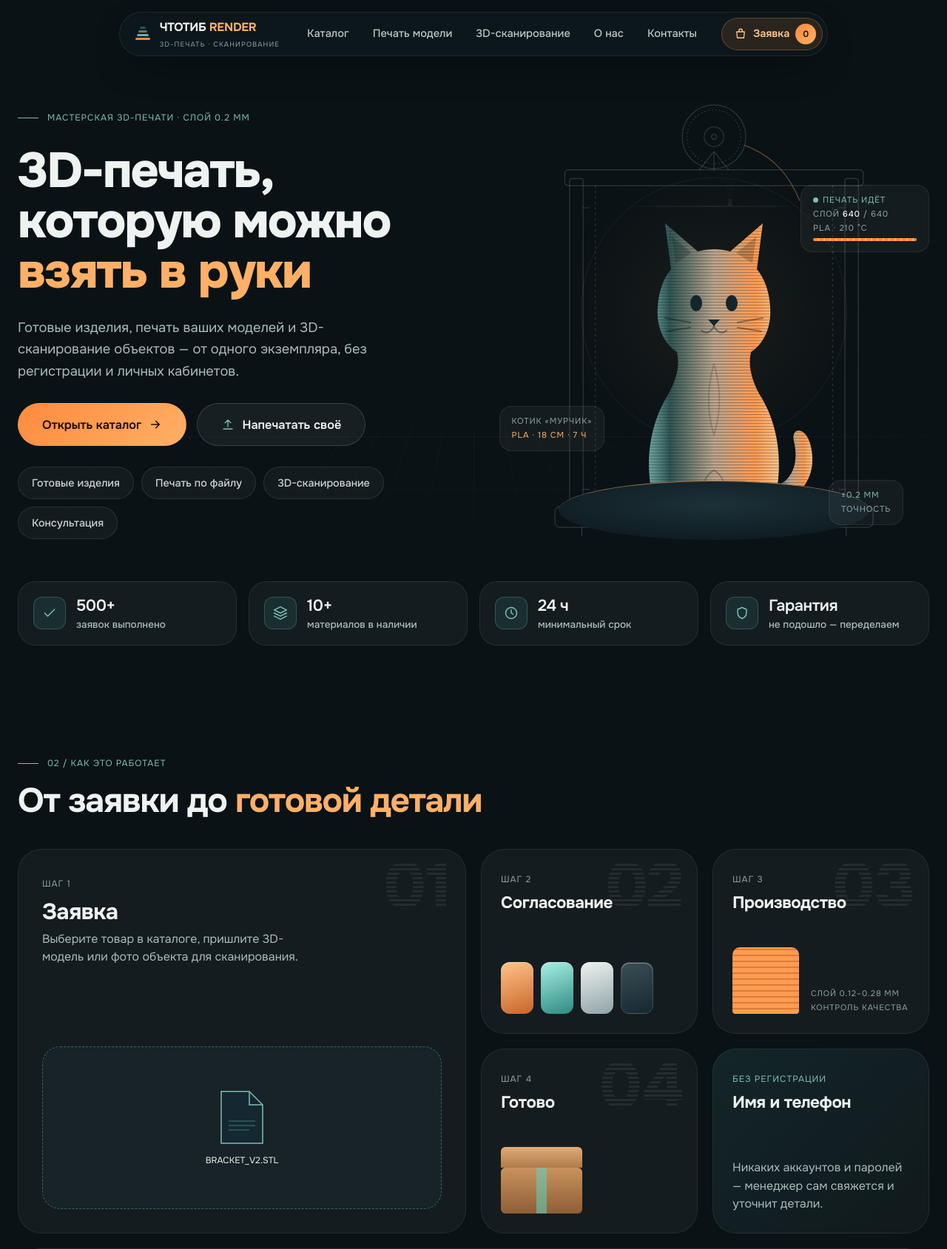
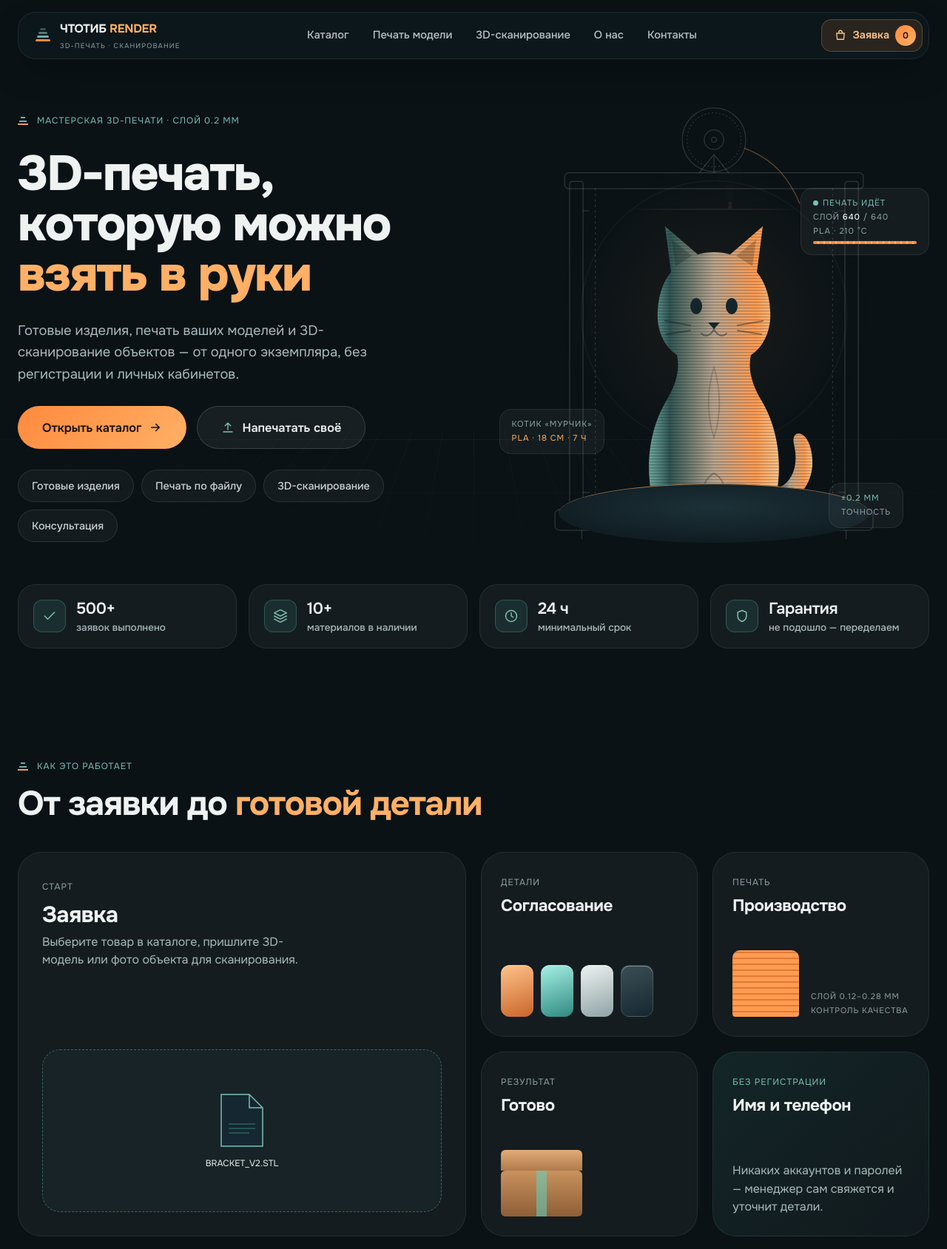
Before and after one commit to golotenko69/ChtotibRender, a Django app: page / in a window 1280 px wide. Shown: the top 1689 px of the page at 74% size. Run offline with Django 5.2, Linux system fonts and the light colour scheme; data that the repository does not hold is empty.

Commit message:
feat(design): drop section numbering; navbar spans the content width
- Section labels lose the "01 / …" prefixes; a small three-layer
  stack mark replaces the leading rule. Process tiles drop the big
  ghost numbers and use Старт / Детали / Печать / Результат.
- Navbar is now as wide as the page container, so the logo and the
  cart button line up with the content edges; corners match the cards.

Co-Authored-By: Claude Opus 5.5 <noreply@anthropic.com>

```diff
--- a/static/css/main.css
+++ b/static/css/main.css
@@ -118,7 +118,7 @@ p { color: var(--muted); }
     font-family: var(--font-mono); font-size: .75rem; letter-spacing: .08em; text-transform: uppercase;
     color: var(--mint); margin-bottom: 16px;
 }
-.section-label::before { content: ''; width: 28px; height: 1px; background: currentColor; }
+.section-label::before { content: ''; flex: none; width: 14px; height: 11px; background: linear-gradient(var(--mint) 0 0) 50% 0 / 6px 2px no-repeat, linear-gradient(var(--mint) 0 0) 50% 50% / 10px 2px no-repeat, linear-gradient(var(--amber-2) 0 0) 50% 100% / 14px 2px no-repeat; opacity: .9; }
 
 .extrude-line { position: relative; }
 .extrude-line::after {
@@ -163,10 +163,10 @@ a:hover .cube-mark rect:nth-child(4) { transform: translateX(3px); }
 /* =====================================================================
    Navbar — floating glass pill
    ===================================================================== */
-.navbar { position: sticky; top: 16px; z-index: 50; display: flex; justify-content: center; padding: 0 24px; transition: transform .45s var(--ease); }
+.navbar { position: sticky; top: 16px; z-index: 50; display: flex; justify-content: center; padding: 0 24px; max-width: var(--max-width); margin: 0 auto; transition: transform .45s var(--ease); }
 .navbar.is-hidden { transform: translateY(-120%); }
 .navbar__inner {
-    display: flex; align-items: center; gap: 8px; padding: 6px 6px 6px 18px; border-radius: 999px;
+    display: flex; align-items: center; justify-content: space-between; gap: 8px; width: 100%; padding: 8px 8px 8px 20px; border-radius: var(--radius);
     background: rgba(15,28,33,.55); -webkit-backdrop-filter: blur(24px); backdrop-filter: blur(24px);
     border: 1px solid var(--line); box-shadow: 0 20px 50px -20px rgba(0,0,0,.6);
     transition: background .3s, box-shadow .3s;
@@ -178,15 +178,15 @@ a:hover .cube-mark rect:nth-child(4) { transform: translateX(3px); }
 .navbar__logo-text { font-family: var(--font-brand); font-weight: 700; font-size: 1rem; letter-spacing: -0.02em; line-height: 1; text-transform: uppercase; }
 .navbar__logo-text em { font-style: normal; color: var(--amber-2); }
 .navbar__logo-tag { display: block; font-family: var(--font-mono); font-size: .58rem; letter-spacing: .12em; color: var(--muted-2); text-transform: uppercase; margin-top: 4px; }
-.navbar__nav { display: flex; gap: 2px; position: relative; }
-.navbar__nav a { position: relative; z-index: 1; color: #B8C6C7; font-weight: 500; font-size: .92rem; padding: 11px 15px; border-radius: 999px; transition: color .25s; white-space: nowrap; }
+.navbar__nav { display: flex; gap: 2px; position: relative; margin: 0 auto; }
+.navbar__nav a { position: relative; z-index: 1; color: #B8C6C7; font-weight: 500; font-size: .92rem; padding: 11px 15px; border-radius: 14px; transition: color .25s; white-space: nowrap; }
 .navbar__nav a:hover, .navbar__nav a.is-active { color: var(--ink); }
 .navbar__nav a.is-active { background: rgba(255,255,255,.07); }
-.navbar__pill { position: absolute; z-index: 0; top: 0; height: 100%; border-radius: 999px; background: rgba(255,255,255,.06); opacity: 0; transition: transform .45s var(--ease), width .45s var(--ease), opacity .3s; pointer-events: none; }
+.navbar__pill { position: absolute; z-index: 0; top: 0; height: 100%; border-radius: 14px; background: rgba(255,255,255,.06); opacity: 0; transition: transform .45s var(--ease), width .45s var(--ease), opacity .3s; pointer-events: none; }
 .navbar__nav:hover .navbar__pill { opacity: 1; }
 .navbar__cart {
     position: relative; display: inline-flex; align-items: center; gap: 8px; margin-left: 10px;
-    min-height: 44px; padding: 0 8px 0 16px; border-radius: 999px; font-weight: 600; font-size: .9rem;
+    min-height: 44px; padding: 0 8px 0 16px; border-radius: 14px; font-weight: 600; font-size: .9rem;
     background: rgba(255,138,61,.12); color: var(--amber-3); border: 1px solid rgba(255,176,102,.25); white-space: nowrap;
     transition: background .25s, box-shadow .25s;
 }
@@ -363,7 +363,6 @@ a:hover .cube-mark rect:nth-child(4) { transform: translateX(3px); }
 .tile h3 { margin: 8px 0 0; font-size: 1.4rem; }
 .tile--tall h3 { font-size: 1.9rem; margin: 10px 0 8px; }
 .tile p { margin: 0; line-height: 1.55; }
-.tile__num { position: absolute; right: 18px; top: 6px; font-family: var(--font-brand); font-weight: 800; font-size: 5.5rem; line-height: 1; color: transparent; background: repeating-linear-gradient(0deg, rgba(238,242,241,.08) 0 3px, transparent 3px 6px); -webkit-background-clip: text; background-clip: text; pointer-events: none; }
 .dropzone-demo { position: relative; height: 220px; border-radius: var(--radius); border: 1.5px dashed rgba(95,212,196,.4); background: rgba(95,212,196,.04); display: flex; align-items: center; justify-content: center; overflow: hidden; }
 .drop { display: flex; flex-direction: column; align-items: center; gap: 10px; font-family: var(--font-mono); font-size: .75rem; color: var(--ink); text-transform: uppercase; }
 .swatches-demo { display: flex; gap: 10px; }
@@ -678,7 +677,7 @@ main { animation: pageIn .7s var(--ease-out) both; }
 @media (max-width: 720px) {
     body { padding-bottom: 96px; }
     .navbar { top: 10px; padding: 0 12px; }
-    .navbar__inner { width: 100%; justify-content: space-between; padding-left: 14px; }
+    .navbar__inner { padding-left: 14px; }
     .navbar__cart { margin-left: 0; }
     .tabbar {
         display: flex; position: fixed; left: 12px; right: 12px; bottom: 12px; z-index: 55; gap: 4px; padding: 6px; border-radius: 28px;
@@ -702,8 +701,7 @@ main { animation: pageIn .7s var(--ease-out) both; }
     .tile--wide, .promo-card, .tile--full { grid-column: span 2; }
     .bento { grid-auto-rows: auto; }
     .tile { min-height: 200px; padding: 20px; }
-    .tile__num { font-size: 3.5rem; }
-    .product-grid { grid-template-columns: repeat(2, minmax(0, 1fr)); gap: 12px; }
+        .product-grid { grid-template-columns: repeat(2, minmax(0, 1fr)); gap: 12px; }
     .product-card { padding: 8px; gap: 8px; border-radius: 20px; }
     .product-card__body { padding: 2px 4px 4px; }
     .product-card__title { font-size: .92rem; }
--- a/templates/core/home.html
+++ b/templates/core/home.html
@@ -113,7 +113,7 @@
     <div class="container">
         <div class="section-heading">
             <div>
-                <span class="section-label" data-reveal>01 / Готовые изделия</span>
+                <span class="section-label" data-reveal>Готовые изделия</span>
                 <h2 class="split-words" data-split>Готово к <span class="serif">печати</span></h2>
             </div>
             <a href="{% url 'products:catalog' %}" class="link-arrow">Весь каталог <svg width="18" height="18" viewBox="0 0 24 24" fill="none" stroke="currentColor" stroke-width="2" stroke-linecap="round" aria-hidden="true"><path d="M5 12h14M13 6l6 6-6 6"/></svg></a>
@@ -135,13 +135,12 @@
 
 <section class="section" id="process">
     <div class="container">
-        <span class="section-label" data-reveal>02 / Как это работает</span>
+        <span class="section-label" data-reveal>Как это работает</span>
         <h2 class="split-words" data-split style="margin-bottom:40px;">От заявки до <span class="serif">готовой детали</span></h2>
         <div class="bento">
             <div class="glass tile tile--wide tile--tall" data-reveal="print">
-                <span class="tile__num" aria-hidden="true">01</span>
                 <div>
-                    <span class="tile__step">Шаг 1</span>
+                    <span class="tile__step">Старт</span>
                     <h3>Заявка</h3>
                     <p style="max-width:380px;">Выберите товар в каталоге, пришлите 3D-модель или фото объекта для сканирования.</p>
                 </div>
@@ -153,8 +152,7 @@
                 </div>
             </div>
             <div class="glass tile" data-reveal="print" style="--d:.1s">
-                <span class="tile__num" aria-hidden="true">02</span>
-                <div><span class="tile__step">Шаг 2</span><h3>Согласование</h3></div>
+                <div><span class="tile__step">Детали</span><h3>Согласование</h3></div>
                 <div class="swatches-demo" aria-hidden="true">
                     <span style="background:linear-gradient(160deg,#FFC48A,#C9652A);"></span>
                     <span style="background:linear-gradient(160deg,#A7F0E5,#2E8A80);animation-delay:.3s;"></span>
@@ -163,16 +161,14 @@
                 </div>
             </div>
             <div class="glass tile" data-reveal="print" style="--d:.2s">
-                <span class="tile__num" aria-hidden="true">03</span>
-                <div><span class="tile__step">Шаг 3</span><h3>Производство</h3></div>
+                <div><span class="tile__step">Печать</span><h3>Производство</h3></div>
                 <div style="display:flex;align-items:flex-end;gap:16px;">
                     <div class="grow" aria-hidden="true"></div>
                     <span class="mono" style="font-size:.68rem;color:var(--muted-2);line-height:1.7;">Слой 0.12–0.28 мм<br>Контроль качества</span>
                 </div>
             </div>
             <div class="glass tile" data-reveal="print" style="--d:.3s">
-                <span class="tile__num" aria-hidden="true">04</span>
-                <div><span class="tile__step">Шаг 4</span><h3>Готово</h3></div>
+                <div><span class="tile__step">Результат</span><h3>Готово</h3></div>
                 <div class="box-demo" aria-hidden="true"><div class="box-demo__base"></div><div class="box-demo__lid"></div><div class="box-demo__tape"></div></div>
             </div>
             <div class="glass tile tile--mint" data-reveal="print" style="--d:.4s">
@@ -192,7 +188,7 @@
 
 <section class="section" id="services">
     <div class="container">
-        <span class="section-label" data-reveal>03 / Услуги</span>
+        <span class="section-label" data-reveal>Услуги</span>
         <h2 class="split-words" data-split style="margin-bottom:40px;">Печатаем и <span class="serif">оцифровываем</span></h2>
         <div class="service-grid">
             <div class="service-card service-card--print" id="print" data-reveal="left">
@@ -242,7 +238,7 @@
 <section class="section">
     <div class="container faq-wrap">
         <div>
-            <span class="section-label" data-reveal>04 / FAQ</span>
+            <span class="section-label" data-reveal>FAQ</span>
             <h2 class="split-words" data-split>Частые <span class="serif">вопросы</span></h2>
             <div class="faq-cta" data-reveal>
                 <div>
@@ -282,7 +278,7 @@
         <div class="glass cta-band" data-reveal="zoom">
             <div class="cta-band__layers" aria-hidden="true"></div>
             <div style="position:relative;">
-                <span class="section-label">05 / Начнём</span>
+                <span class="section-label">Начнём</span>
                 <h2>Своя модель? Напечатаем <span class="serif">слой за слоем</span></h2>
                 <p style="margin:0;max-width:460px;">Загрузите файл или опишите объект — инженер проверит модель и напишет, если что-то стоит поправить.</p>
             </div>
--- a/templates/print_requests/form.html
+++ b/templates/print_requests/form.html
@@ -22,7 +22,7 @@
             {% csrf_token %}
             {% if form.non_field_errors %}<div class="form-error">{{ form.non_field_errors }}</div>{% endif %}
 
-            <span class="section-label">01 / Модель</span>
+            <span class="section-label">Модель</span>
             <div class="form-field">
                 <label>3D-файл модели (STL, OBJ, 3MF, STEP, STP)</label>
                 {% include "components/file-upload.html" with field=form.model_file zone_id="model-file-upload" hint="до 100 МБ" %}
@@ -43,7 +43,7 @@
             </div>
 
             <div aria-hidden="true" class="layers-sep" style="margin:10px 0 26px;"></div>
-            <span class="section-label">02 / Контакты</span>
+            <span class="section-label">Контакты</span>
             <div class="form-grid">
                 {% include "components/forms.html" with field=form.name %}
                 {% include "components/forms.html" with field=form.phone %}
--- a/templates/products/catalog.html
+++ b/templates/products/catalog.html
@@ -5,7 +5,7 @@
 <section class="page-hero bg-parts">
     <div class="page-hero__floor" aria-hidden="true"></div>
     <div class="container">
-        <span class="section-label" data-reveal>01 / Каталог</span>
+        <span class="section-label" data-reveal>Каталог</span>
         <h1 class="split-words" data-split>Готовые <span class="serif">изделия</span></h1>
         <p data-reveal style="--d:.3s">Модели, проверенные на наших принтерах. Добавьте в заявку — менеджер уточнит цвет, материал и сроки.</p>
     </div>
--- a/templates/scanning/form.html
+++ b/templates/scanning/form.html
@@ -22,7 +22,7 @@
             {% csrf_token %}
             {% if form.non_field_errors %}<div class="form-error">{{ form.non_field_errors }}</div>{% endif %}
 
-            <span class="section-label">01 / Объект</span>
+            <span class="section-label">Объект</span>
             <div class="form-field">
                 <label>Фотографии объекта *</label>
                 {% include "components/file-upload.html" with field=form.photos zone_id="scan-photos-upload" hint="JPG, PNG, WEBP, от 1 до 10 файлов" %}
@@ -43,7 +43,7 @@
             </div>
 
             <div aria-hidden="true" class="layers-sep" style="margin:10px 0 26px;"></div>
-            <span class="section-label">02 / Контакты</span>
+            <span class="section-label">Контакты</span>
             <div class="form-grid">
                 {% include "components/forms.html" with field=form.name %}
                 {% include "components/forms.html" with field=form.phone %}
```
